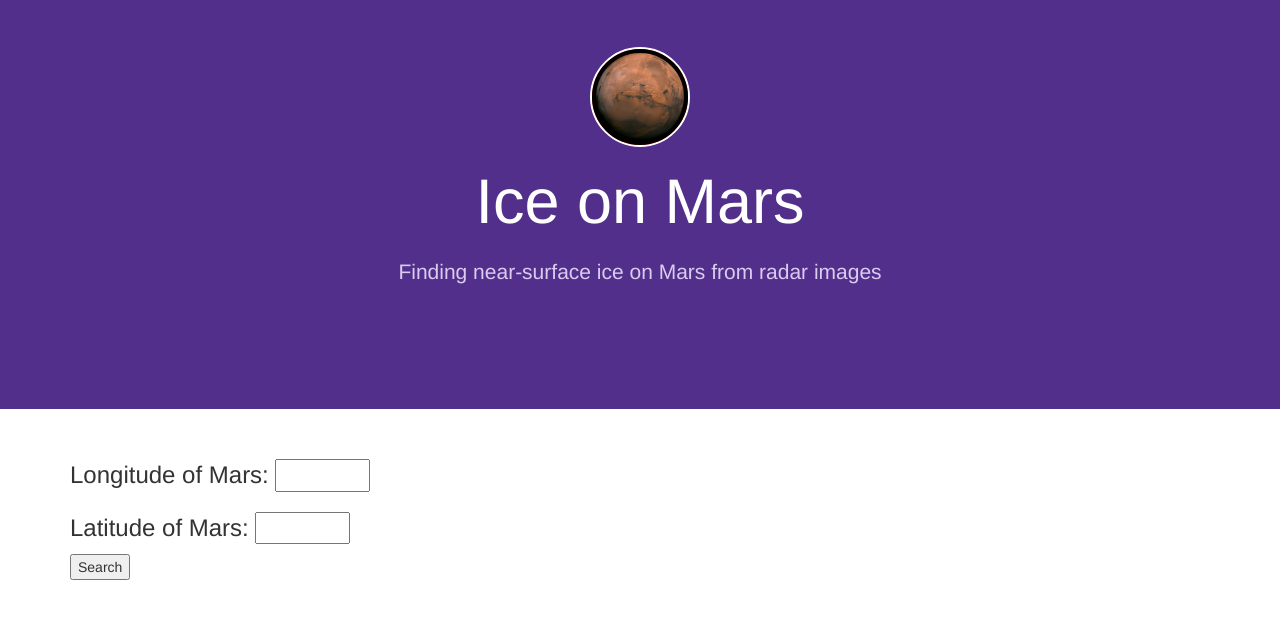
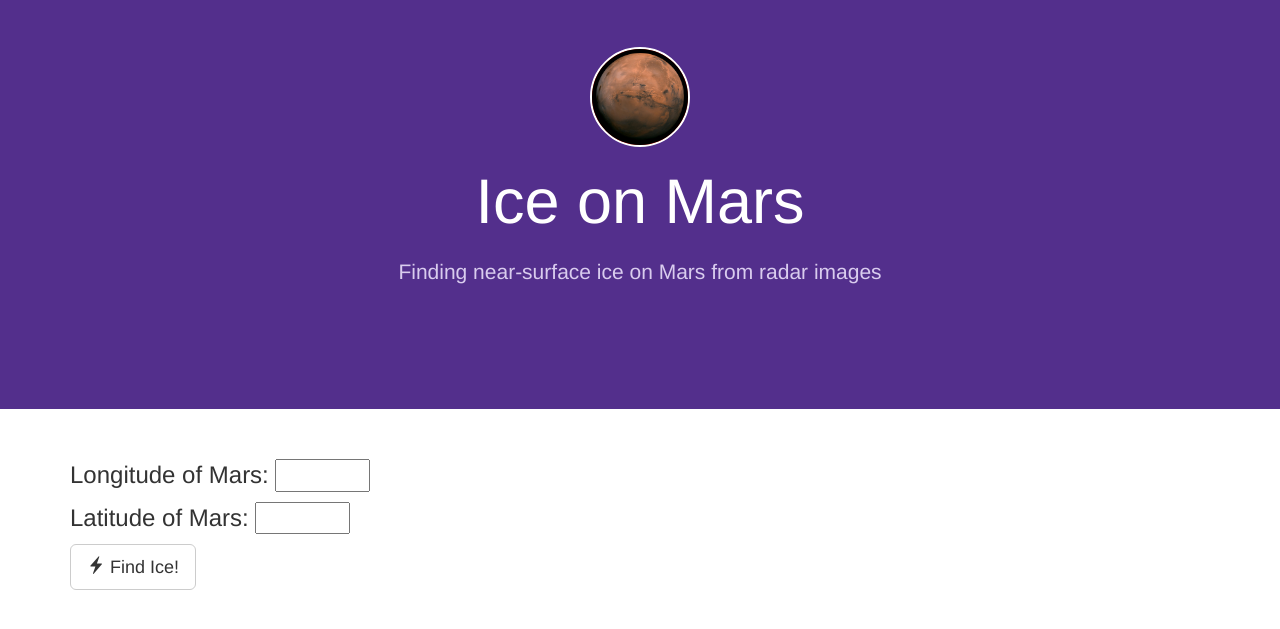
Before and after one commit to nathanjchan/ice-on-mars-app, a Django app: page / in a window 1280 px wide. Shown: the part 52-681 px from the top of the page. Run offline with Django 3.2, Linux system fonts and the light colour scheme; some libraries are stand-ins or nearby versions.

Commit message:
Update index.html

```diff
--- a/hello/templates/index.html
+++ b/hello/templates/index.html
@@ -20,15 +20,11 @@
   <form method="POST" action="search">
     {% csrf_token %}
     <h3>
-      Longitude of Mars: <input type="number" id="longitude" name="longitude" min="0" max="360" required />
+      <p>Longitude of Mars: <input type="number" id="longitude" name="longitude" min="0" max="360" required /></p>
+      <p>Latitude of Mars: <input type="number" id="latitude" name="latitude" min="-90" max="90" required /></p>
+      <p><button id="searchButton" type="submit" class="btn btn-lg btn-default"><span class="glyphicon glyphicon-flash"></span> Find Ice!</button></p>
+      <p id="searchText" style="display: none">Searching...</p>
     </h3>
-
-    <h3>
-      Latitude of Mars: <input type="number" id="latitude" name="latitude" min="-90" max="90" required />
-    </h3>
-
-    <button id="searchButton" type="submit">Search</button>
-    <p id="searchText" style="display: none">Searching...</p>
   </form>
   <!--<div class="alert alert-info text-center" role="alert">
     This web app is a work in progress.
```
